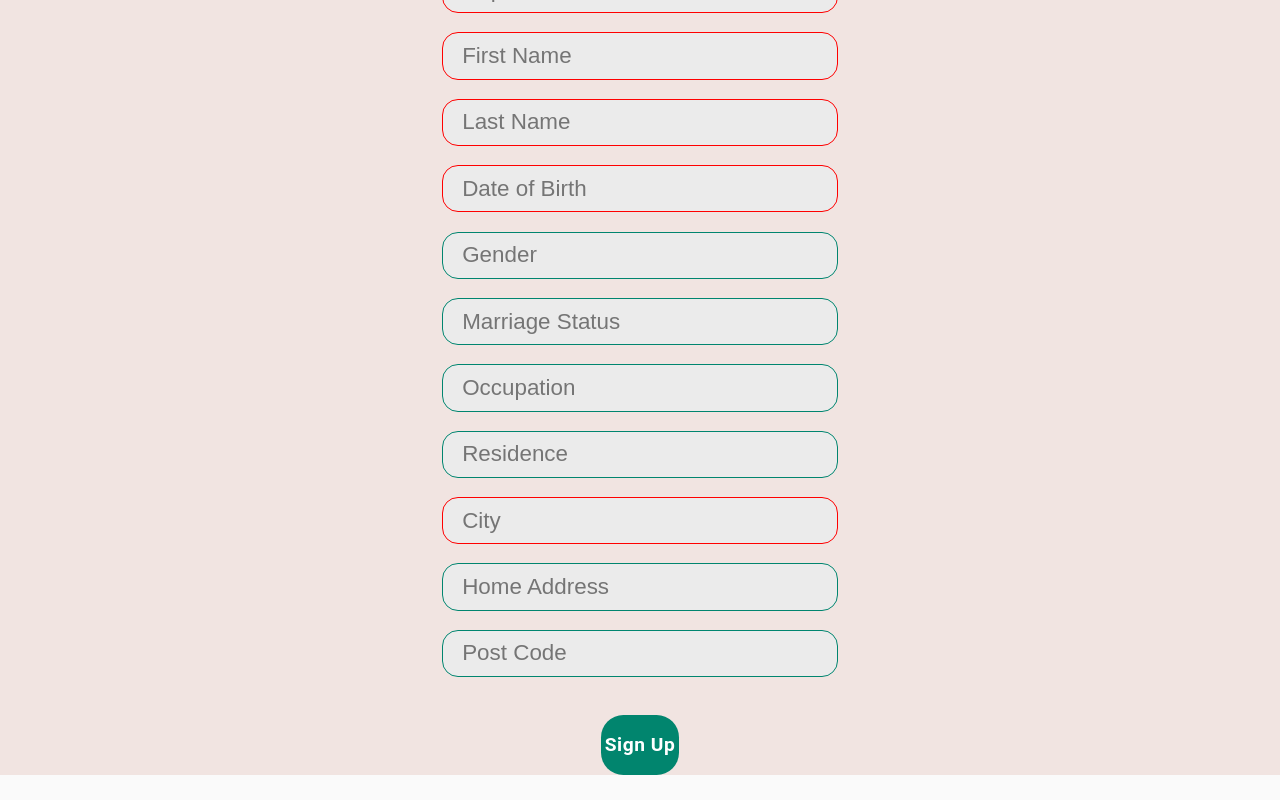
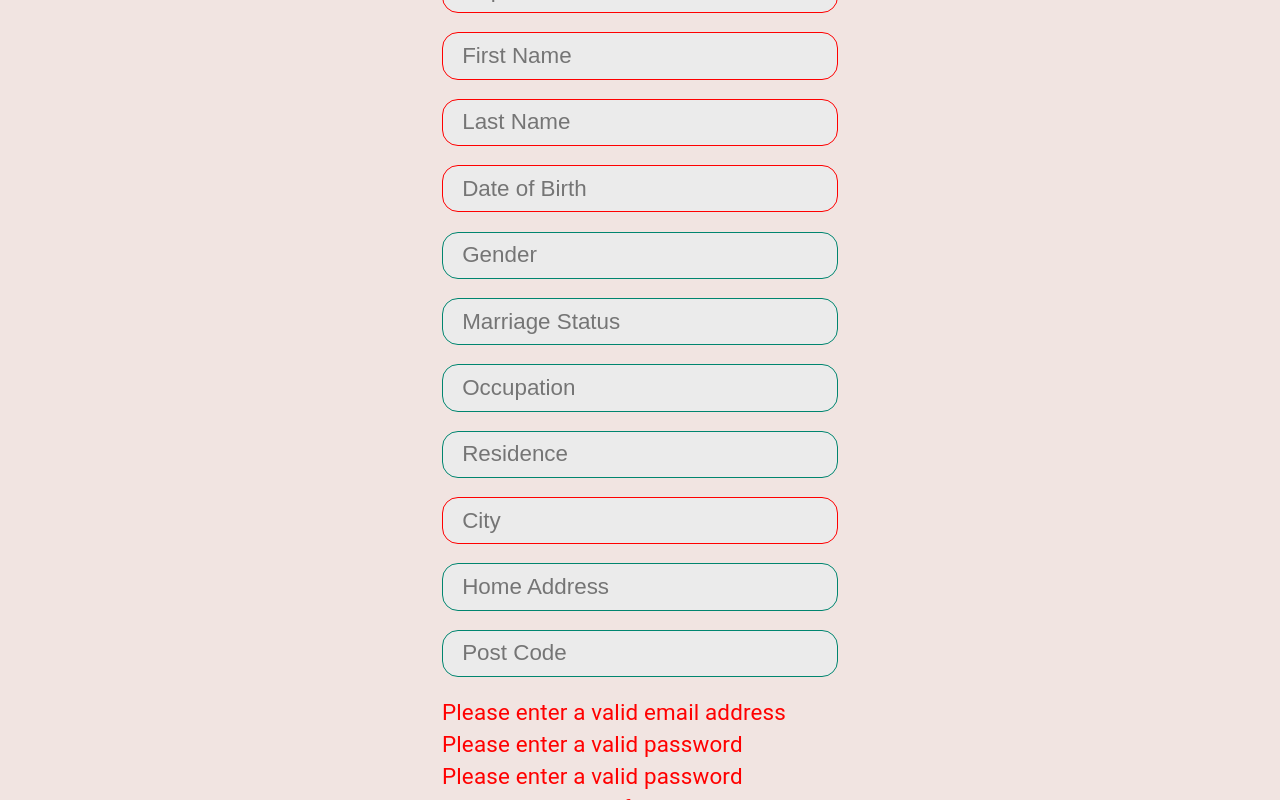
Before and after one commit to roshanlas/fam_web_app, a React (Create React App) app: page /signup in a window 1280 px wide. Both pictures are taken after a click on the button "Sign Up". Shown: the part 397-1197 px from the top of the page. Built offline with nearby package versions, Linux system fonts and the light colour scheme.

Commit message:
Updated component.

```diff
--- a/src/SignUp.js
+++ b/src/SignUp.js
@@ -36,7 +36,12 @@ const useStyles = makeStyles(theme => ({
     }
   },
   error: {
-    border: 'solid 1px red'
+    borderColor: 'red'
+  },
+  errorMsg: {
+    color: 'red',
+    fontSize: '1.4rem',
+    margin: 0
   },
   signup: {
     backgroundColor: colors.g3,
@@ -44,6 +49,7 @@ const useStyles = makeStyles(theme => ({
     color: 'white',
     textTransform: 'none',
     fontSize: '1.2rem',
+    width: '100%',
     maxWidth: '12rem',
     fontWeight: 'bold',
     display: 'block',
@@ -57,15 +63,18 @@ const useStyles = makeStyles(theme => ({
 
 const SignUp = () => {
 
-  const [state, setState] = useState({fields:fields, errors: null});
+  const [state, setState] = useState({
+    fields:fields,
+    errors: null,
+  });
   const classes = useStyles();
+
   const doSignUp = () => {
 
     let formData = populateFormData(state.fields);
     let validation = validateFields(formData);
 
     if(Object.keys(validation).length>0) {
-      console.log("ERROR", validation);
       setState({...state, errors: validation})
       return;
     } else {
@@ -127,6 +136,13 @@ const SignUp = () => {
             }
         )}
 
+        {
+          state.errors &&
+          Object.keys(state.errors).map(
+            field=><p className={classes.errorMsg}>{state.errors[field]}</p>
+          )
+        }
+
         <Button onClick={doSignUp} className={`sign-up-button ${classes.signup}`}>
           Sign Up
         </Button>
```
